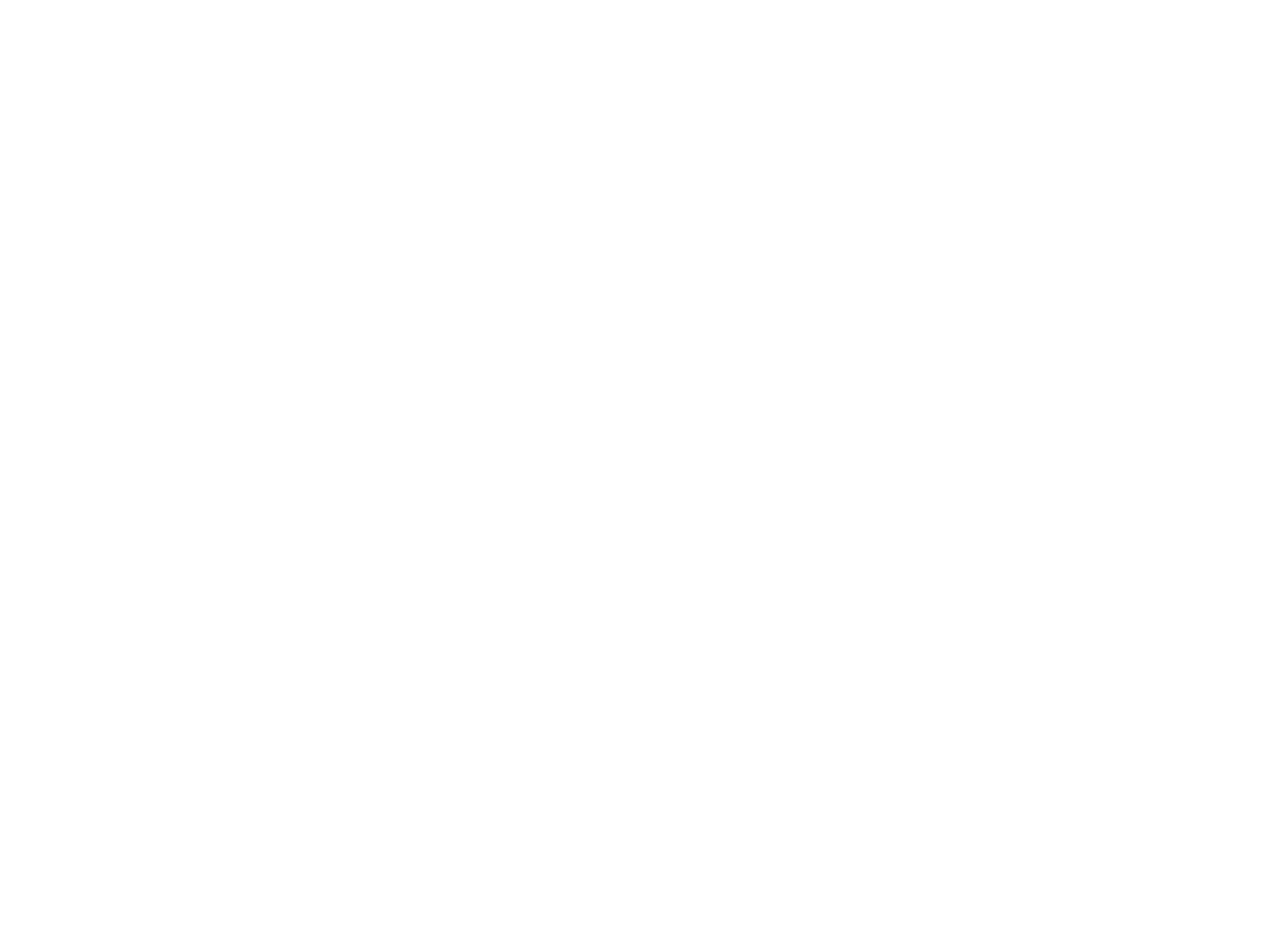
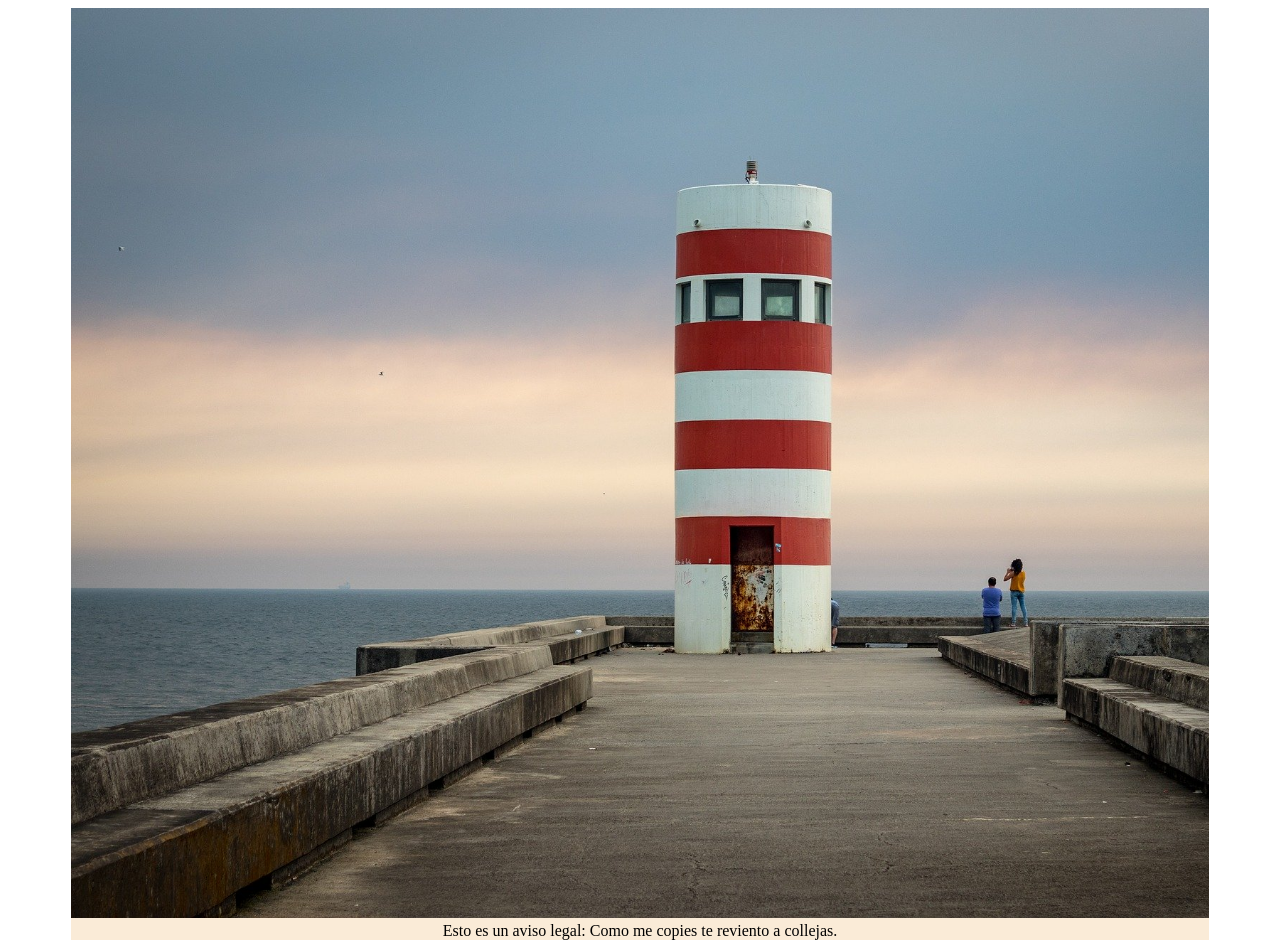
Before and after one commit to danielcdc/Kingdom-of-Cocretas, a plain HTML site: page cocretas.html in a window 1280 px wide. Before the commit the page ends 800 px from the top, so only its background shows below. Drawn offline with Linux system fonts and the light colour scheme.

Commit message:
Estudio y avances con el estilo de la portada

```diff
--- a/cocreta_style.css
+++ b/cocreta_style.css
@@ -0,0 +1,21 @@
+#portada{/*Actúa como #envoltorio de la página Portada*/
+	background-color: #FAEBD7;
+	width: 90%;
+	margin: 0 auto;
+	overflow: auto;
+}
+#portada img{
+	box-sizing: border-box;
+	width: 120%;
+	justify-content: center;
+}
+#portada footer{
+	box-sizing: border-box;
+	width: 100%;
+	text-align: center;
+	clear: both;
+}
+#index{/*Actúa como #envoltorio de la página Índice.*/
+
+
+}
--- a/cocretas.html
+++ b/cocretas.html
@@ -6,6 +6,12 @@
 	<title></title>
 </head>
 <body>
+	<div id="portada">
+		<a href=""><img src="faro.jpg"></a>
+		<footer>
+			Esto es un aviso legal: Como me copies te reviento a collejas.
+		</footer>
+	</div>
 
 </body>
 </html>
```
Also changed, not shown: faro.jpg (added), imagenes/faro.jpg (added).
